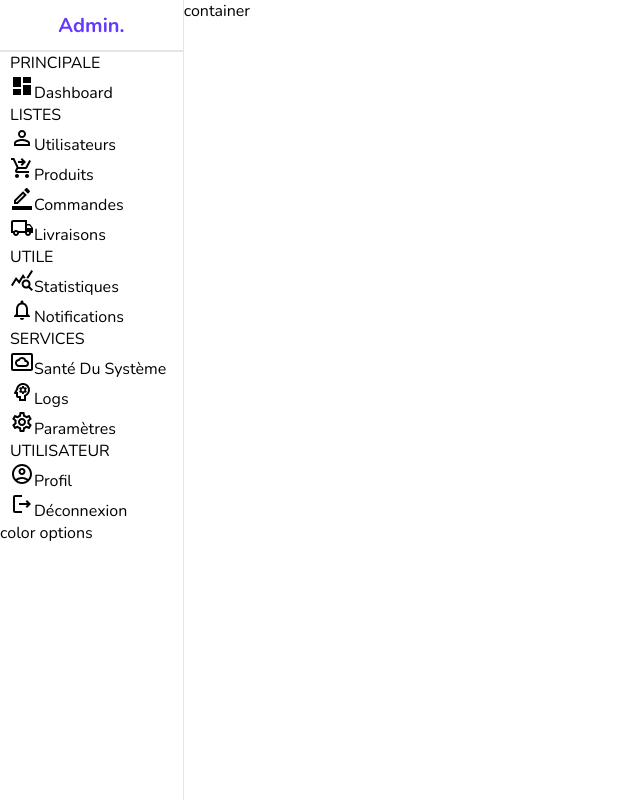
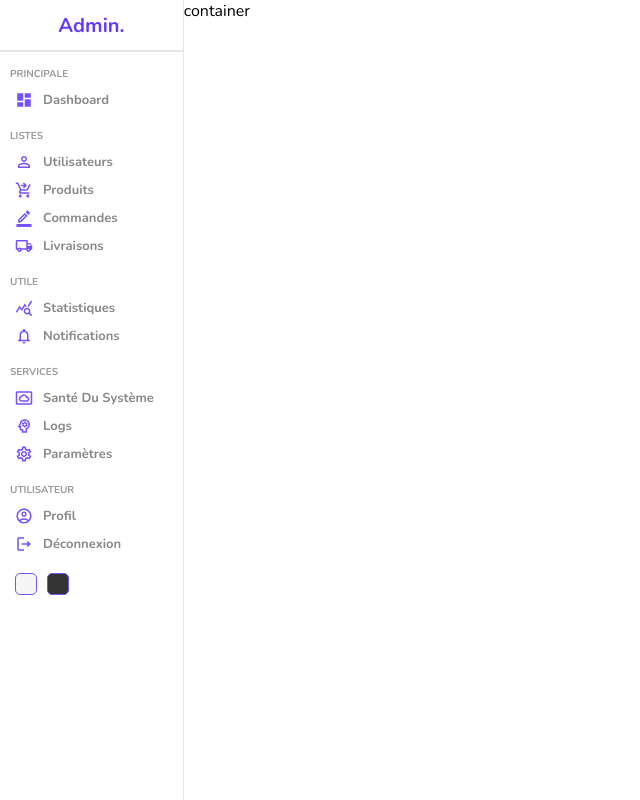
Before and after one commit to kevinkotcherga/dashboard-react, a React (Create React App) app: page / in a window 1280 px wide. Shown: the whole page, without its empty margins (0-640 px from the left). Built offline with nearby package versions, Linux system fonts and the light colour scheme.

Commit message:
feat(component): ajout de la div bottom avec colorOption

```diff
--- a/src/components/sidebar/Sidebar.js
+++ b/src/components/sidebar/Sidebar.js
@@ -77,7 +77,10 @@
 					</li>
 				</ul>
 			</div>
-			<div className="bottom">color options</div>
+			<div className="bottom">
+				<div className="colorOption"></div>
+				<div className="colorOption"></div>
+			</div>
 		</div>
 	);
 };
--- a/src/components/sidebar/sidebar.scss
+++ b/src/components/sidebar/sidebar.scss
@@ -29,6 +29,62 @@
       list-style: none;
       margin: 0;
       padding: 0;
+
+      .title {
+        font-size: 10px;
+        font-weight: bold;
+        color: #999;
+        margin-top: 15px;
+        margin-bottom: 5px;
+      }
+
+      li {
+        display: flex;
+        align-items: center;
+        padding: 5px;
+        cursor: pointer;
+
+        &:hover {
+          background-color: #ece8ff;
+        }
+
+        .icon {
+          font-size: 18px;
+          color: #7451f8;
+        }
+
+        span {
+          font-size: 13px;
+          font-weight: bold;
+          color: #888;
+          margin-left: 10px;
+        }
+      }
+    }
+  }
+
+  .bottom {
+    display: flex;
+    align-items: center;
+    margin: 10px;
+
+    .colorOption {
+      width: 20px;
+      height: 20px;
+      border-radius: 5px;
+      border: 1px solid #7451f8;
+      cursor: pointer;
+      margin: 5px;
+
+      &:nth-child(1) {
+        background-color: whitesmoke;
+        }
+      &:nth-child(2) {
+        background-color: #333;
+        }
+      &:nth-child(3) {
+        background-color: darkblue;
+        }
     }
   }
 }
```
